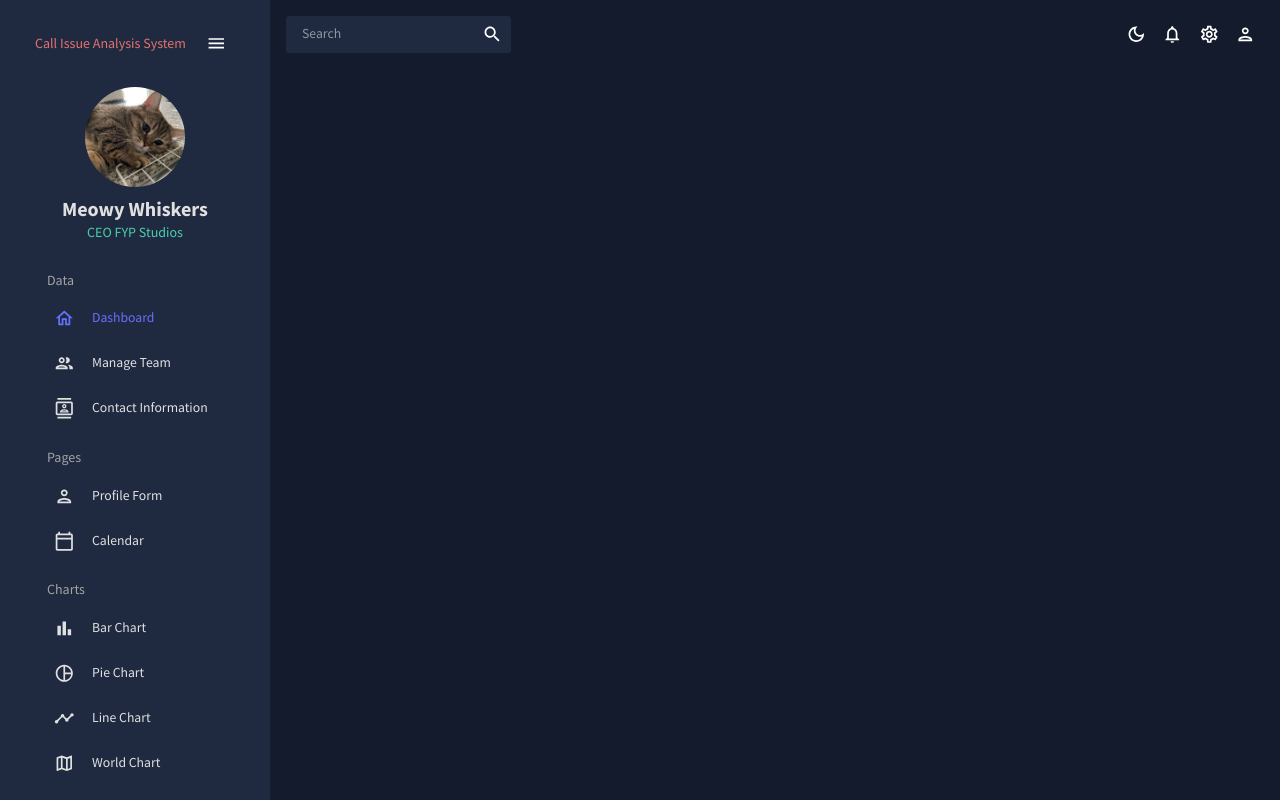
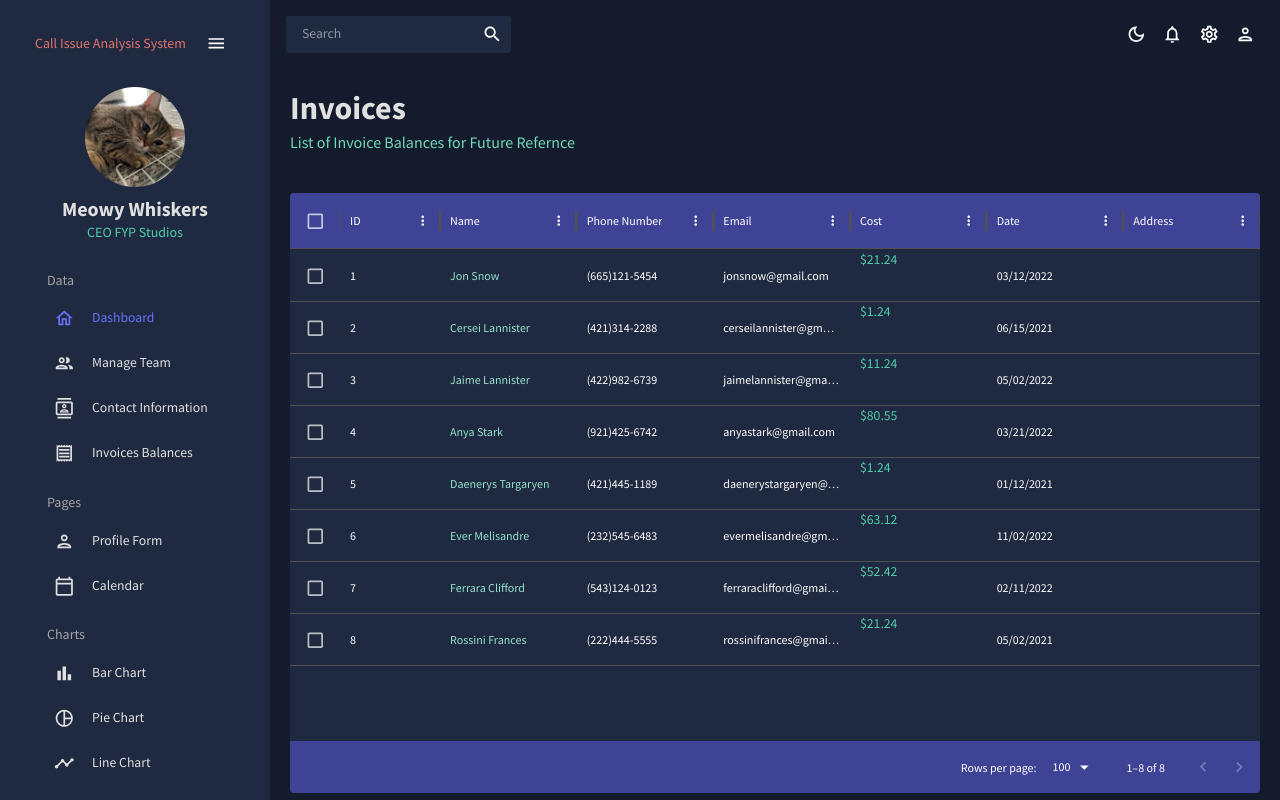
Before and after one commit to haiderkayani/AI-Driven-Call-Center-Issue-Analysis-System---FYP, a React (Create React App) app in the folder admindashboard/: page /invoices in a window 1280 px wide. Built offline with nearby package versions, Linux system fonts and the light colour scheme.

Commit message:
added page

```diff
--- a/admindashboard/src/App.js
+++ b/admindashboard/src/App.js
@@ -4,7 +4,7 @@
 import Topbar from "./scenes/global/Topbar";
 import Navbar from "./scenes/global/Navbar";
 import Dashboard from "./scenes/dashboard"
-// import Invoices from "./scenes/invoices"
+import Invoices from "./scenes/invoices"
 import Team from "./scenes/team"
 import Contacts from "./scenes/contacts"
 // import Form from "./scenes/form"
@@ -29,7 +29,7 @@
             <Routes>
               <Route path='/' element={<Dashboard />} />
               <Route path='/team' element={<Team />} />
-              {/* <Route path='/invoices' element={<Invoices />} /> */}
+              <Route path='/invoices' element={<Invoices />} />
               <Route path='/contacts' element={<Contacts />} />
               {/* <Route path='/form' element={<Form />} /> */}
               {/* <Route path='/line' element={<Line />} /> */}
--- a/admindashboard/src/scenes/global/Navbar.jsx
+++ b/admindashboard/src/scenes/global/Navbar.jsx
@@ -112,7 +112,7 @@
                         <Item title='Dashboard' to="/" icon={<HomeOutLinedIcon />} selected={selected} setSelected={setSelected} />
                         <Item title='Manage Team' to="/team" icon={<PeopleOutLinedIcon />} selected={selected} setSelected={setSelected} />
                         <Item title='Contact Information' to="/contacts" icon={<ContactsOutLinedIcon />} selected={selected} setSelected={setSelected} />
-                        {/* <Item title='Invoices Balances' to="/invoices" icon={<ReceiptOutLinedIcon />} selected={selected} setSelected={setSelected} /> */}
+                        <Item title='Invoices Balances' to="/invoices" icon={<ReceiptOutLinedIcon />} selected={selected} setSelected={setSelected} />
 
                         <Typography variant="h6" color={colors.gray[300]} sx={{ m: "15px 0 5px 20px" }}>Pages</Typography>
                         <Item title='Profile Form' to="/form" icon={<PersonOutLinedIcon />} selected={selected} setSelected={setSelected} />
--- /dev/null
+++ b/admindashboard/src/scenes/invoices/index.jsx
@@ -0,0 +1,98 @@
+import {Box , Typography, useTheme} from "@mui/material";
+import {DataGrid} from "@mui/x-data-grid";
+import { tokens } from "../../theme";
+import {mockDataInvoices} from "../../data/mockData";
+import Header from "../../components/Header";
+
+const Invoices = () => {
+    const theme = useTheme();
+    const colors = tokens(theme.palette.mode);
+
+    const columns = [
+        {
+            field: "id",
+            headerName : "ID",
+        },
+        {
+            field: "name",
+            headerName : "Name",
+            flex : 1,
+            cellClassName: "name-column--cell",
+        },
+        {
+            field: "phone",
+            headerName : "Phone Number",
+            flex : 1,
+        },
+        {
+            field: "email",
+            headerName : "Email",
+            flex : 1,
+        },
+        {
+            field : "cost",
+            headerName : "Cost",
+            flex : 1,
+            renderCell : (params) => (
+                <Typography color = {colors.greenAccent[500]}>
+                    ${params.row.cost}
+                </Typography>
+            )
+        },
+        {
+            field : "date",
+            headerName : "Date",
+            flex : 1,
+        },
+        {
+            field : "address",
+            headerName : "Address",
+            flex : 1,
+        },
+    ];
+
+    return (
+        <Box m = "20px">
+            <Header title = "Invoices" subtitle= "List of Invoice Balances for Future Refernce" />
+            <Box m = "40px 0 0 0" height = "75vh" sx = {{
+                    "& .MuiDataGrid-root": {
+                        border : "none"
+                    },
+                    "& .MuiDataGrid-cell" : {
+                        borderBottom : "none"
+                    },
+                    "& .name-column--cell": {
+                        color : colors.greenAccent[300]
+                    },
+                    "& .MuiDataGrid-columnHeader":{
+                        backgroundColor : colors.blueAccent[700],
+                        borderBottom : "none"
+                    },
+                    "& .MuiDataGrid-virtualScroller": {
+                        backgroundColor : colors.primary[400]
+                    },
+                    "& .MuiDataGrid-footerContainer": {
+                        borderTop : "none",
+                        backgroundColor : colors.blueAccent[700]
+                    },
+                    "&MultiCheckbox-root" : {
+                        color : `${colors.greenAccent[200]} !important`,
+                    },
+                    "& .MuiDataGridCheckbox-root":{
+                        color: `${colors.greenAccent[200]} !important`,
+                    },
+                }}
+            >
+               <DataGrid
+               checkboxSelection
+               rows = {mockDataInvoices}
+               columns={columns}
+               />
+            </Box>
+        </Box>
+    )
+
+}
+
+
+export default Invoices;
```
